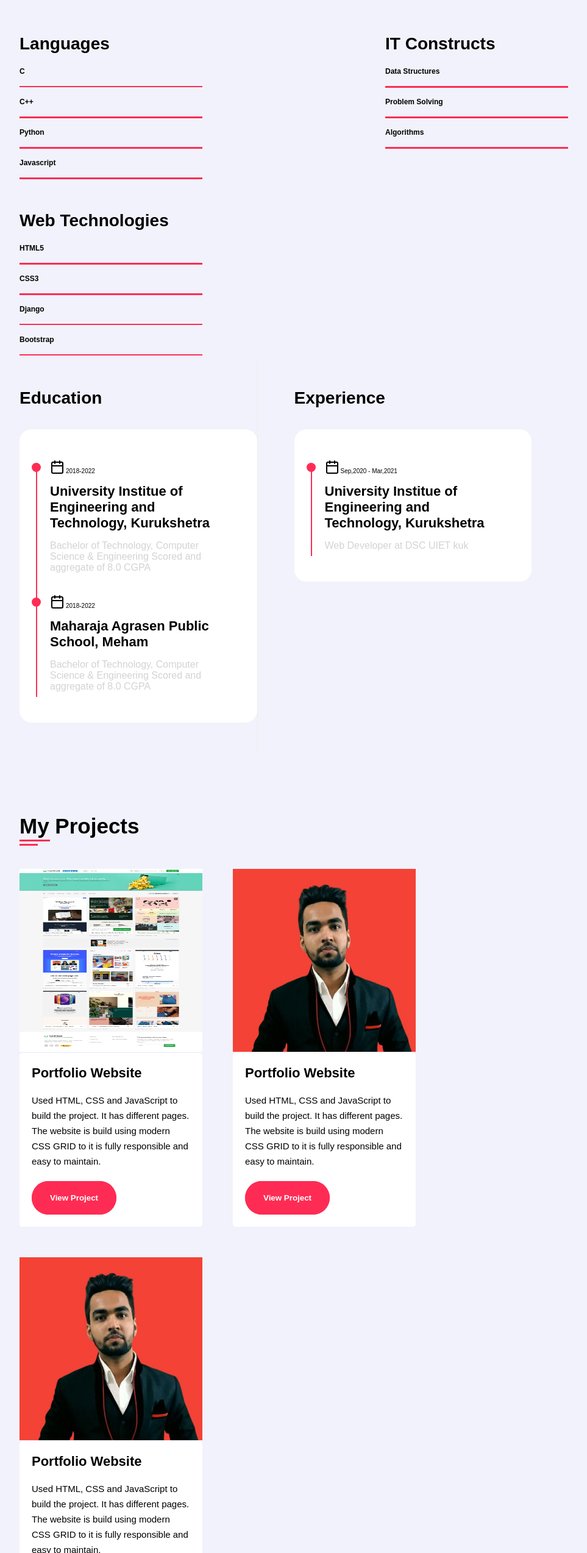
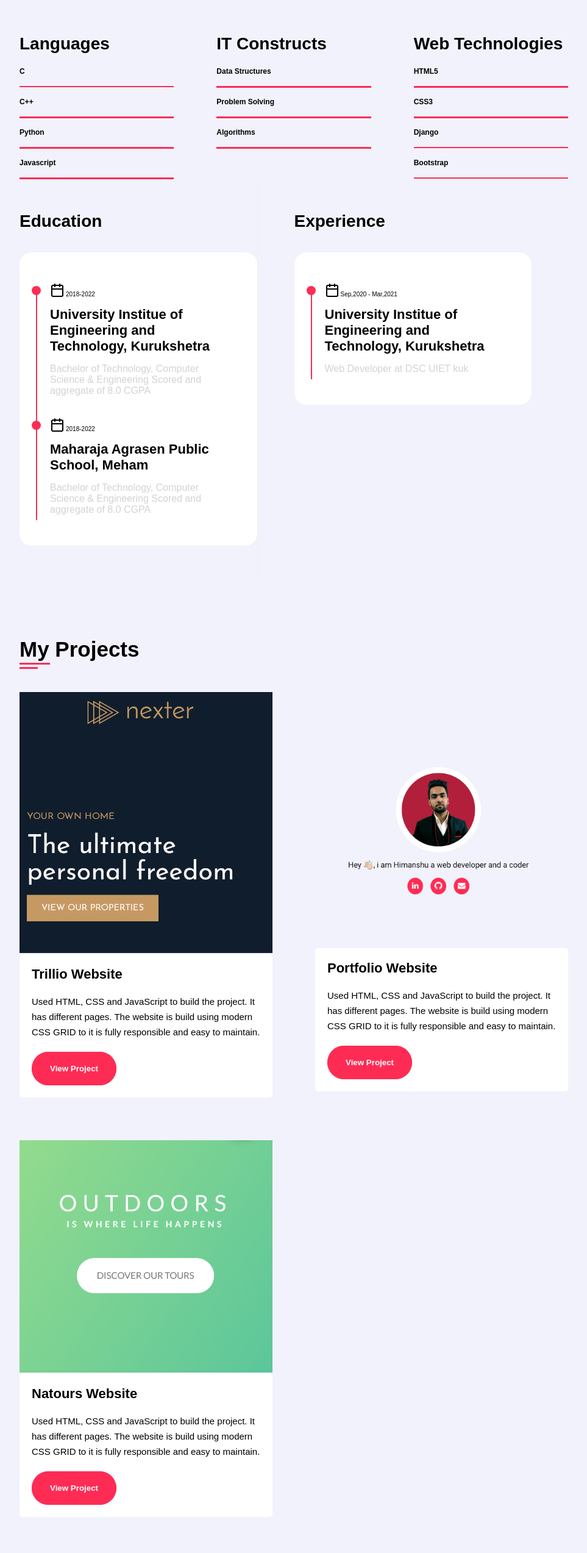
Before and after one commit to HimanshuDotcom/portfolio, a website: page index.html in a window 1280 px wide. Shown: the part 1235-3782 px from the top of the page at 61% size, without its empty margins (288-1251 px from the left). Drawn offline with Linux system fonts and the light colour scheme.

Commit message:
Responsive work

```diff
--- a/index.html
+++ b/index.html
@@ -160,7 +160,17 @@
             <h1 class="heading-primary--design mb-lg">My Projects</h1>
             <div class="project-container">
                 <div class="project-card">
-                    <img src="img/proj1.png" class="project-card__img" style="height: 300px;">
+                    <img src="img/proj10.png" class="project-card__img">
+                    <div class="project-card__content">
+                        <h3 class="heading-tertiary">Trillio Website</h3>
+                        <p class="project-card__text">Used HTML, CSS and JavaScript to build the project. It has different pages. The website is build
+                            using modern CSS GRID to it is fully responsible and easy to maintain.
+                        </p>
+                        <button class="btn">View Project</button>
+                    </div>
+                </div>
+                <div class="project-card">
+                    <img src="img/proj2.png" class="project-card__img">
                     <div class="project-card__content">
                         <h3 class="heading-tertiary">Portfolio Website</h3>
                         <p class="project-card__text">Used HTML, CSS and JavaScript to build the project. It has different pages. The website is build
@@ -170,19 +180,9 @@
                     </div>
                 </div>
                 <div class="project-card">
-                    <img src="img/himanshu.jpg" class="project-card__img">
+                    <img src="img/proj9.png" class="project-card__img">
                     <div class="project-card__content">
-                        <h3 class="heading-tertiary">Portfolio Website</h3>
-                        <p class="project-card__text">Used HTML, CSS and JavaScript to build the project. It has different pages. The website is build
-                            using modern CSS GRID to it is fully responsible and easy to maintain.
-                        </p>
-                        <button class="btn">View Project</button>
-                    </div>
-                </div>
-                <div class="project-card">
-                    <img src="img/himanshu.jpg" class="project-card__img">
-                    <div class="project-card__content">
-                        <h3 class="heading-tertiary">Portfolio Website</h3>
+                        <h3 class="heading-tertiary">Natours Website</h3>
                         <p class="project-card__text">Used HTML, CSS and JavaScript to build the project. It has different pages. The website is build
                             using modern CSS GRID to it is fully responsible and easy to maintain.
                         </p>
--- a/sass/_about.scss
+++ b/sass/_about.scss
@@ -12,9 +12,9 @@
         line-height: 22px;
     }
 
-    @media only screen and (max-width: 800px) {
-        grid-template-rows: min-content auto minmax(min-content, 11rem) auto;
-    }
+    // @media only screen and (max-width: 800px) {
+    //     grid-template-rows: min-content auto minmax(min-content, 11rem) auto;
+    // }
 }
 
 .personal-info {
--- a/sass/_contact.scss
+++ b/sass/_contact.scss
@@ -21,6 +21,11 @@
         flex-direction: row;
         justify-content: space-between;
         text-align: center;
+    }
+
+    &__item {
+        display: flex;
+        flex-direction: column;
     }
 
     &__icon {
--- a/sass/_project.scss
+++ b/sass/_project.scss
@@ -7,8 +7,9 @@
 
 .project-container {
     display: grid;
-    grid-template-columns: repeat(auto-fit, 30rem);
-    gap: 5rem;
+    grid-template-columns: repeat(auto-fit, minmax(30rem, 1fr));
+    // justify-content: space-around;
+    gap: 7rem;
 }
 
 .project-card {
--- a/sass/_skills.scss
+++ b/sass/_skills.scss
@@ -1,10 +1,11 @@
 .skills {
     display: grid;
-    grid-template-columns: repeat(auto-fit, 30rem);
-    justify-content: space-between;
     grid-column: center-start / center-end;
-    column-gap: 2rem;
-    row-gap: 4rem;
+    grid-template-columns: repeat(auto-fit, minmax(25rem, 1fr));
+    // justify-content: space-between;
+    // column-gap: 5rem;
+    // row-gap: 4rem;
+    gap: 7rem;
 
 }
 
```
Also changed, not shown: css/styles.css, img/proj10.png (added), img/proj2.png (added), img/proj3.png (added), img/proj4.png (added), img/proj5.png (added), img/proj6.png (added), img/proj7.png (added), img/proj8.png (added), img/proj9.png (added).
